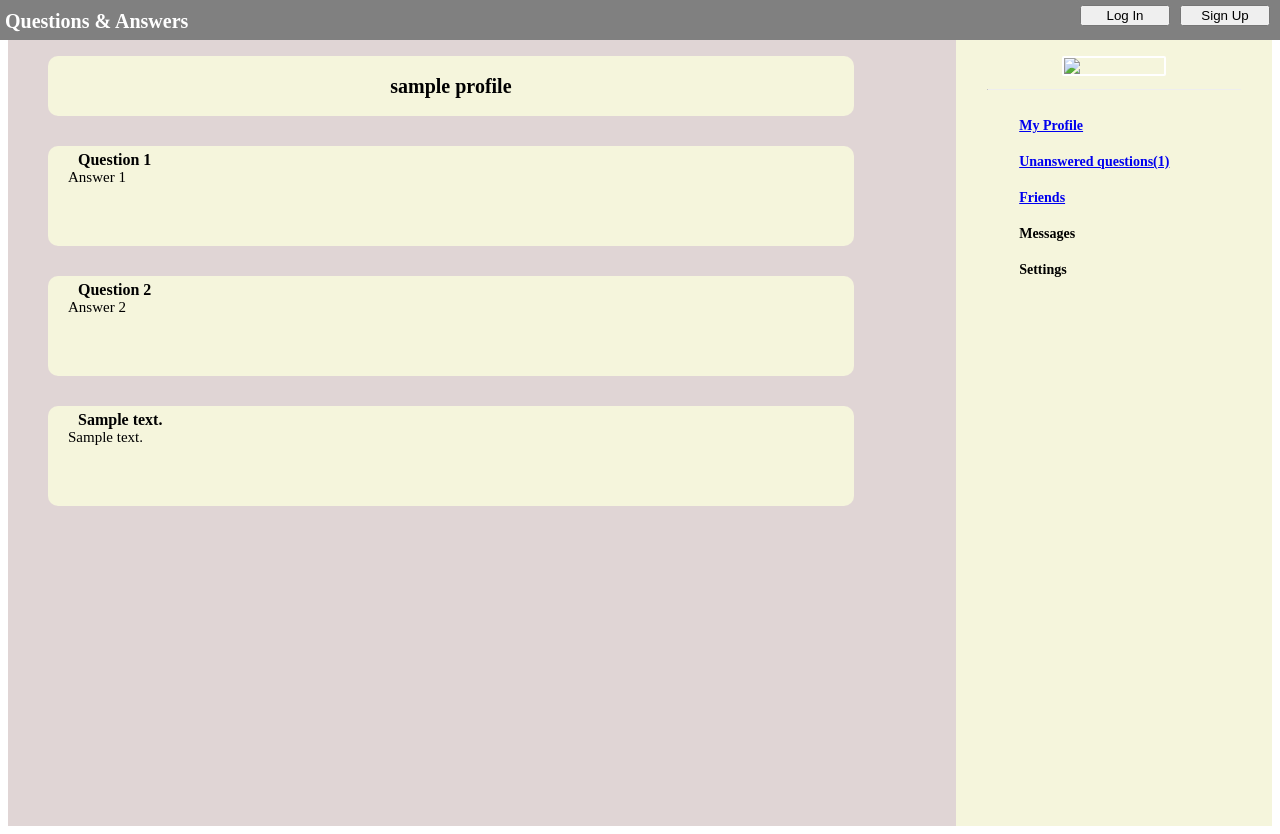
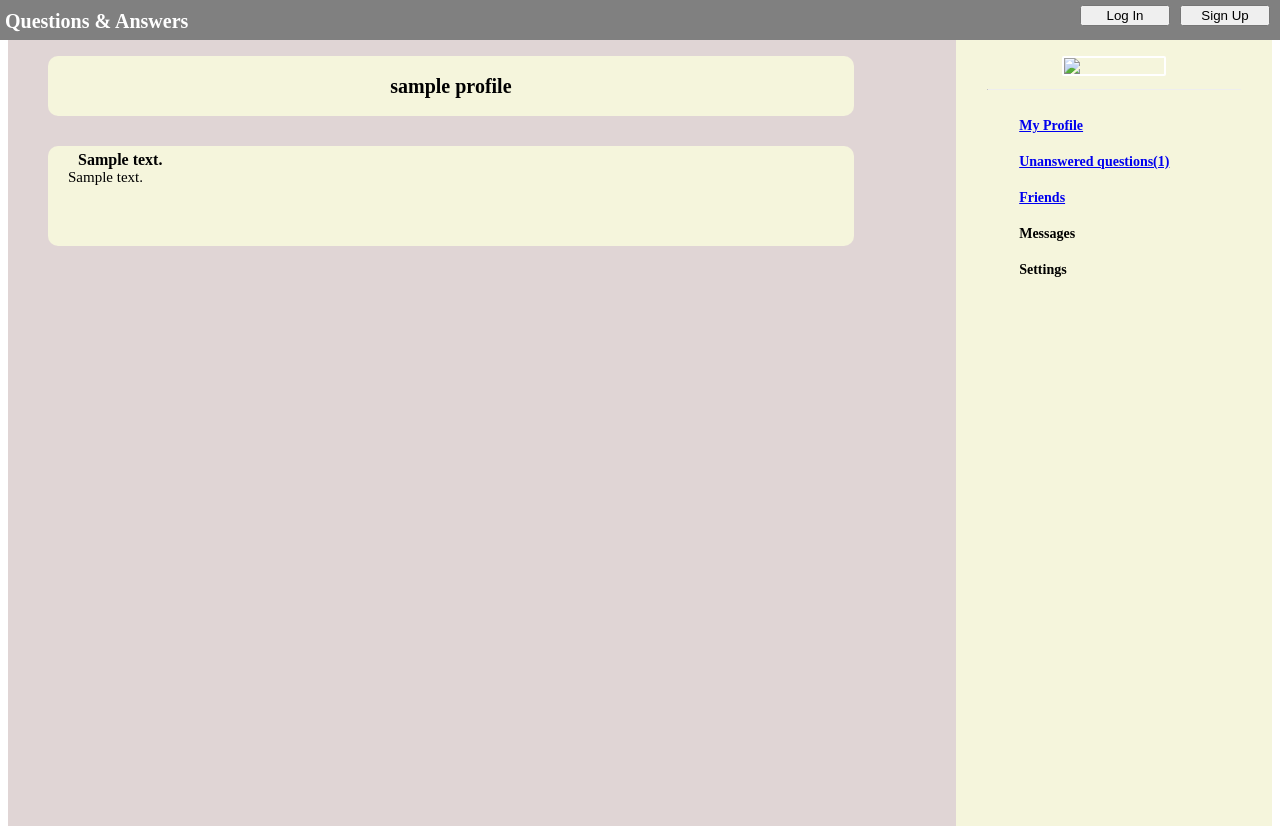
Before and after one commit to jedrzejkozal/QuestionsAndAnswers, a Django app: template QaA/ask/templates/ask/user.html in a window 1280 px wide. Run offline with Django 3.2, Linux system fonts and the light colour scheme; the template is opened without the code that fills it: most values are stand-ins (such as "Sample title", 1, 10 or a date in 2020); some libraries are stand-ins or nearby versions.

Commit message:
frontend fixes

```diff
--- a/QaA/ask/static/ask/profile.css
+++ b/QaA/ask/static/ask/profile.css
@@ -0,0 +1,5 @@
+.no_unanswered {
+    font-weight: bold;
+    font-size: 16px;
+    margin: 10px 20px;
+}
--- a/QaA/ask/templates/ask/user.html
+++ b/QaA/ask/templates/ask/user.html
@@ -25,14 +25,6 @@
     <div class="bar_placeholder"></div>
     {% endif %}
     <div class="questions">
-        <div class="question_block">
-            <p class="question">Question 1</p>
-            <p class="answer">Answer 1</p>
-        </div>
-        <div class="question_block">
-            <p class="question">Question 2</p>
-            <p class="answer">Answer 2</p>
-        </div>
         {% for question, answer in questions_with_answers %}
         <div class="question_block">
             <p class="question">{{ question.content }}</p>
--- a/QaA/ask/views.py
+++ b/QaA/ask/views.py
@@ -131,7 +131,8 @@ class UserView(FormView, QuestionsMixIn):
     form_class = QuestionForm
 
     def get(self, request, username):
-        context = self.get_user_questions(username)
+        context = self.get_user_questions(
+            request.session['_auth_user_id'], username)
         return render(request, "ask/user.html", context=context)
 
     def post(self, request, username):
@@ -144,7 +145,7 @@ class UserView(FormView, QuestionsMixIn):
         return render(request, "ask/user.html", context=context)
 
     @QuestionsMixIn.add_num_unanswered_to_context
-    def get_user_questions(self, username):
+    def get_user_questions(self, user_id, username):
         user = UserModel.objects.get(username=username)
         questions_with_answers = self.questions_with_answers(user)
         context = {'username': username,
```
Also changed, not shown: QaA/ask/templates/ask/profile.html (+6 -2 lines).
